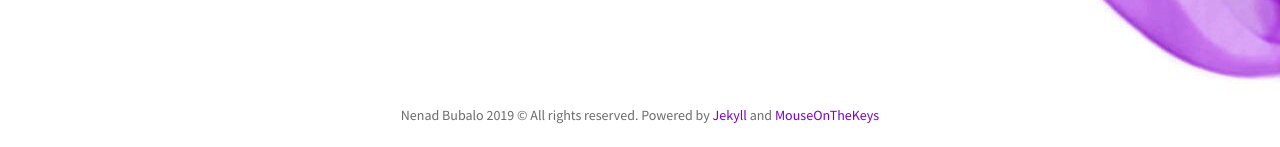
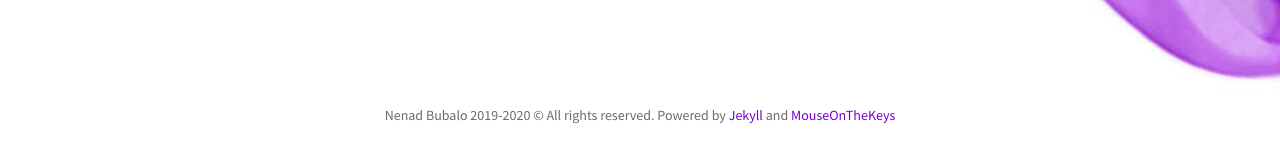
Before and after one commit to MouseOnTheKeys/mouse, a Jekyll site: the page built from index.html, in a window 1280 px wide. Shown: the part 750-897 px from the top of the page. Built offline with Jekyll 4.4.1, drawn with Linux system fonts in a browser that asks for light colours; nearby versions of some CDN libraries; the list of posts is cut into pages by our own code.

Commit message:
Year in footnote updated

```diff
--- a/_includes/footer.html
+++ b/_includes/footer.html
@@ -1,9 +1,12 @@
 <footer>
-    <div id="footer">
-        <div class="container">
-            <p class="text-muted">Nenad Bubalo 2019 © All rights reserved. Powered by <a href="http://jekyllrb.com/">Jekyll</a> and
-            <a href="https://github.com/MouseOnTheKeys">MouseOnTheKeys</a> </p>
-        </div>
+  <div id="footer">
+    <div class="container">
+      <p class="text-muted">
+        Nenad Bubalo 2019-2020 © All rights reserved. Powered by
+        <a href="http://jekyllrb.com/">Jekyll</a> and
+        <a href="https://github.com/MouseOnTheKeys">MouseOnTheKeys</a>
+      </p>
     </div>
+  </div>
 </footer>
 <div class="footer"></div>
```
Also changed, not shown: _layouts/layout.html (line endings or trailing spaces).
